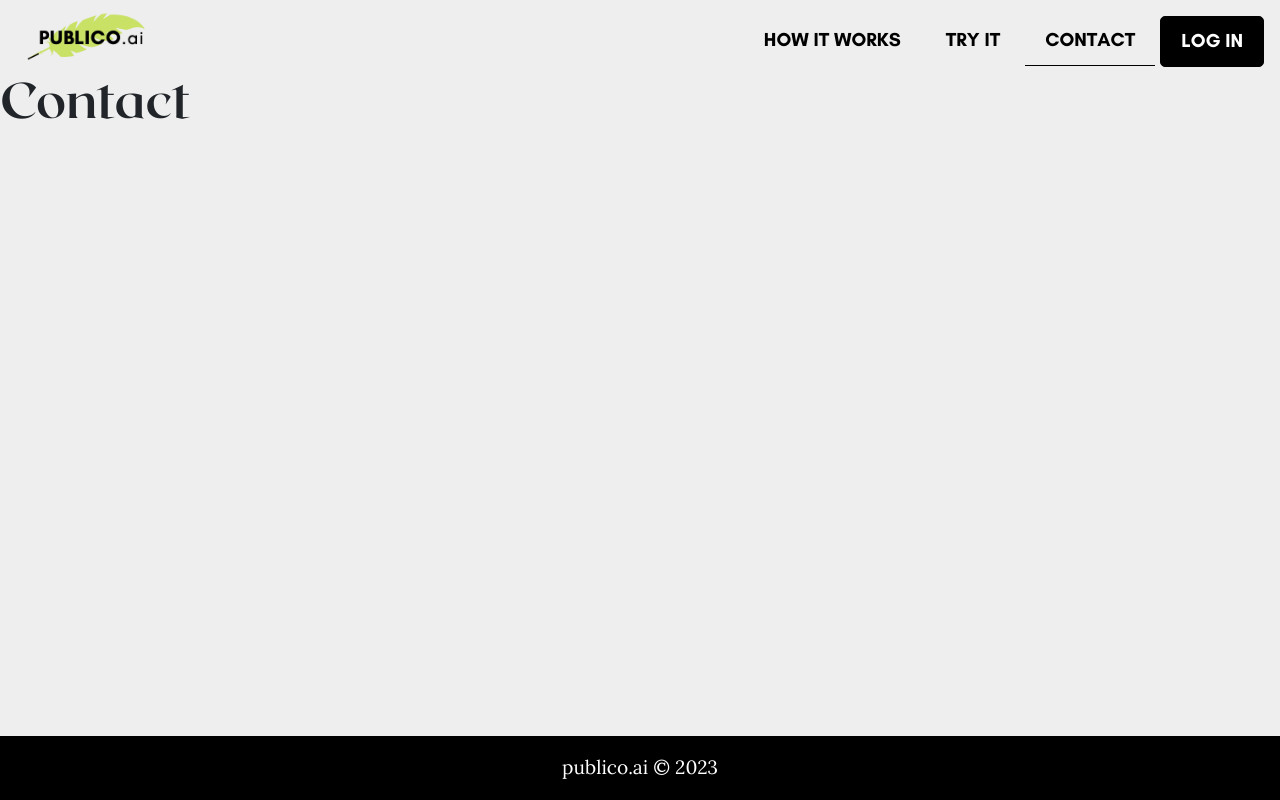
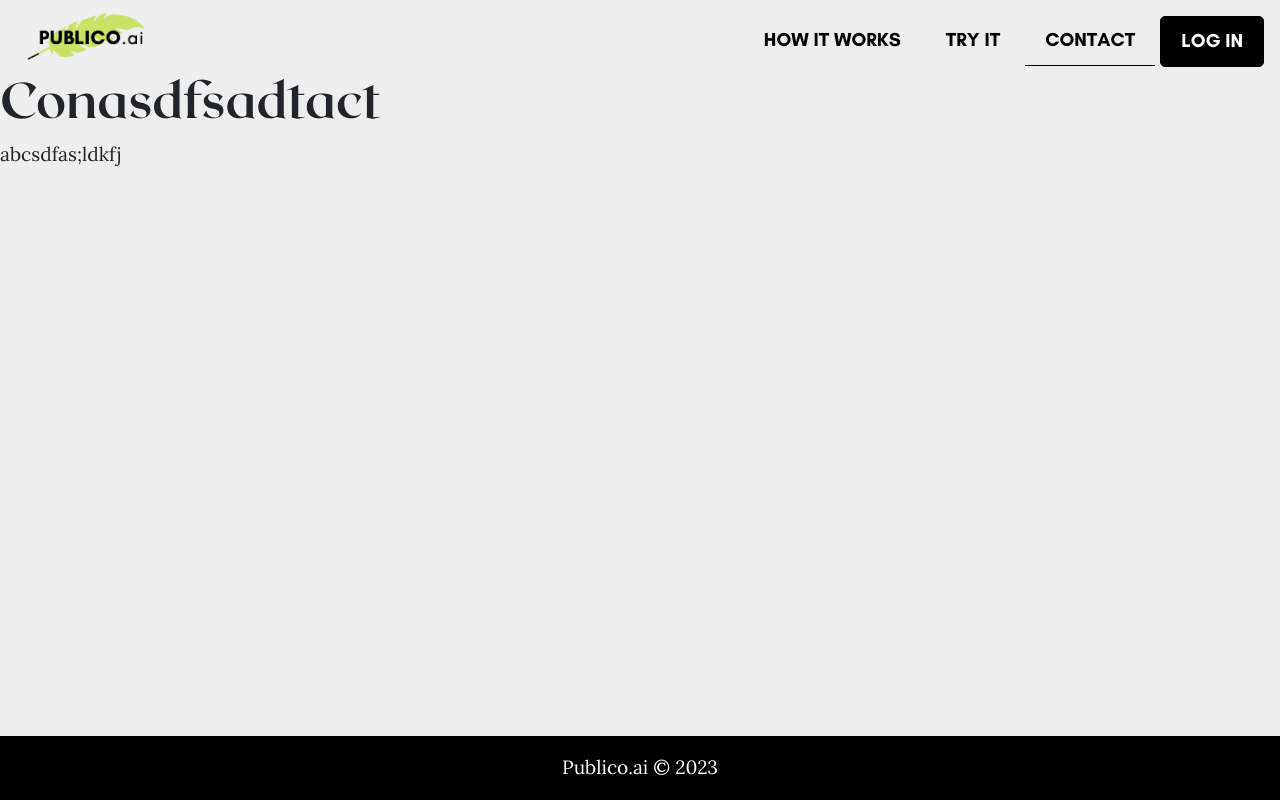
Before and after one commit to MaximeLas/publico.ai-client, a React (Create React App) app: page /contact in a window 1280 px wide. Built offline with nearby package versions, Linux system fonts and the light colour scheme.

Commit message:
Show previews

```diff
--- a/src/components/footer/Footer.tsx
+++ b/src/components/footer/Footer.tsx
@@ -3,7 +3,7 @@ import "./Footer.css";
 const Footer = () => {
   return (
     <footer className="my-footer">
-      <p className="m-auto">publico.ai © {new Date().getFullYear()}</p>
+      <p className="m-auto">Publico.ai © {new Date().getFullYear()}</p>
     </footer>
   );
 };
--- a/src/components/header/Header.css
+++ b/src/components/header/Header.css
@@ -47,7 +47,7 @@
   right: 0;
   background-color: #000000;
   overflow-x: hidden;
-  transition: all 0.5s ease;
+  /* transition: all 0.5s ease; */
   margin-top: 65px;
   position: fixed;
 }
--- a/src/pages/contact/Contact.tsx
+++ b/src/pages/contact/Contact.tsx
@@ -2,7 +2,8 @@ const Contact = () => {
   return (
     <div className="how-it-works">
       <div className="how-it-works-content">
-        <h1 className="big-text">Contact</h1>
+        <h1 className="big-text">Conasdfsadtact</h1>
+        <p>abcsdfas;ldkfj</p>
       </div>
     </div>
   );
```
